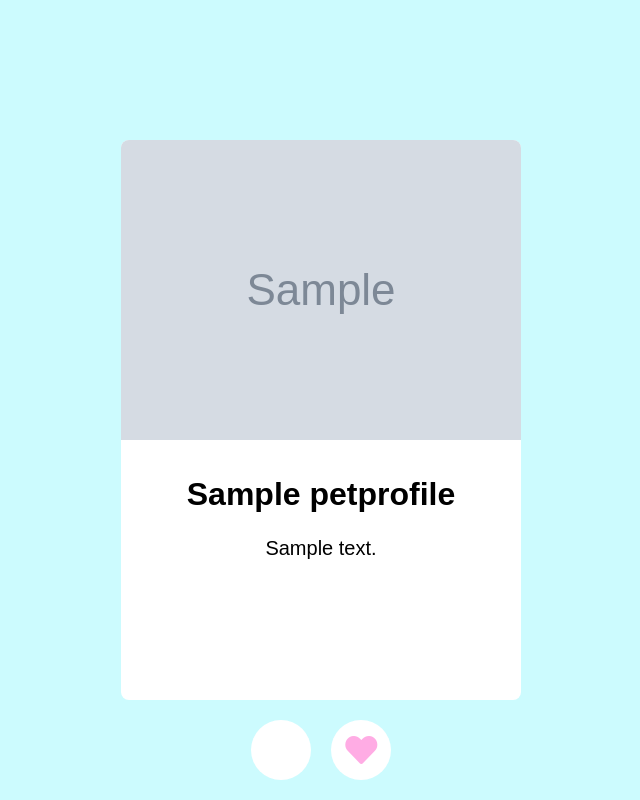
After one commit to yassinefri/Pedro-s-Pals, a Django app: page /pets/swipe/ in a window 1280 px wide. The commit adds this page. Shown: the whole page, without its empty margins (319-959 px from the left). Run offline with Django 5.2, Linux system fonts and the light colour scheme; tables that the repository leaves empty hold one stand-in row (values such as "Sample post"); grey boxes marked "Sample" are stand-in pictures; some libraries are stand-ins or nearby versions.

Commit message:
before merge

```diff
--- a/myproject/myproject/urls.py
+++ b/myproject/myproject/urls.py
@@ -2,6 +2,9 @@ from django.contrib import admin
 from django.urls import path, include
 from django.contrib.auth import views as auth_views
 from pet_profiles import views as pet_profiles_views
+from django.conf import settings
+from django.conf.urls.static import static
+
 
 urlpatterns = [
     path('admin/', admin.site.urls),
@@ -12,4 +15,7 @@ urlpatterns = [
     path('accounts/', include('django.contrib.auth.urls')),
     path('messaging/', include('messaging.urls')),
     path('', pet_profiles_views.index, name='home'),
-]
+    path('api/', include('pet_profiles.api_urls')),
+    path('api/', include('pet_profiles.api_urls')),
+      # Assurez-vous que cette ligne pointe vers le fichier api_urls.py
+]+ static(settings.MEDIA_URL, document_root=settings.MEDIA_ROOT)
--- /dev/null
+++ b/myproject/pet_profiles/templates/pet_profiles/swipe.html
@@ -0,0 +1,36 @@
+<!DOCTYPE html>
+<html lang="en">
+<head>
+    {% load static %}
+    <meta charset="UTF-8">
+    <meta name="viewport" content="width=device-width, initial-scale=1.0">
+    <title>Swipe Pets</title>
+    <link rel="stylesheet" href="{% static 'css/swipe.css' %}">
+    <link href="https://cdnjs.cloudflare.com/ajax/libs/font-awesome/5.15.1/css/all.min.css" rel="stylesheet">
+</head>
+<body>
+    <div class="tinder">
+        <div class="tinder--status">
+            <i class="fa fa-remove"></i>
+            <i class="fa fa-heart"></i>
+        </div>
+
+        <div class="tinder--cards">
+            {% for pet in pet_profiles %}
+            <div class="tinder--card">
+                <img src="{{ pet.photo.url }}" alt="{{ pet.name }}">
+                <h3>{{ pet.name }}</h3>
+                <p>{{ pet.description }}</p>
+            </div>
+            {% endfor %}
+        </div>
+
+        <div class="tinder--buttons">
+            <button id="nope"><i class="fa fa-remove"></i></button>
+            <button id="love"><i class="fa fa-heart"></i></button>
+        </div>
+    </div>
+    <script src="https://hammerjs.github.io/dist/hammer.min.js"></script>
+    <script src="{% static 'js/swipe.js' %}"></script>
+</body>
+</html>
--- a/myproject/pet_profiles/urls.py
+++ b/myproject/pet_profiles/urls.py
@@ -1,12 +1,16 @@
 from django.urls import path
 from . import views
+from .views import PetProfileListCreate, PetProfileDetail
 
 app_name = 'pet_profiles'
 urlpatterns = [
+     path('api/pets/', PetProfileListCreate.as_view(), name='petprofile-list-create'),
+    path('api/pets/<int:pk>/', PetProfileDetail.as_view(), name='petprofile-detail'),
     path('', views.index, name='index'),
     path('<int:pet_id>/', views.detail, name='detail'),
     path('create/', views.create_pet_profile, name='create_pet_profile'),
     path('search/', views.search, name='search'),
     path('signup/', views.signup, name='signup'),
     path('login/', views.login_view, name='login'),
+    path('swipe/', views.swipe_pets, name='swipe'),
 ]
--- a/myproject/pet_profiles/views.py
+++ b/myproject/pet_profiles/views.py
@@ -9,6 +9,22 @@ from django.contrib.auth import login, authenticate, logout
 from django.contrib.auth.forms import UserCreationForm
 from django.contrib import messages
 from .forms import SignUpForm
+from rest_framework import generics
+from .models import PetProfile
+from rest_framework.permissions import IsAuthenticated
+from .serializers import PetProfileSerializer
+from .models import PetProfile
+
+
+class PetProfileListCreate(generics.ListCreateAPIView):
+    queryset = PetProfile.objects.all()
+    serializer_class = PetProfileSerializer
+    permission_classes = [IsAuthenticated]
+
+class PetProfileDetail(generics.RetrieveUpdateDestroyAPIView):
+    queryset = PetProfile.objects.all()
+    serializer_class = PetProfileSerializer
+    permission_classes = [IsAuthenticated]
 
 def index(request):
     pet_profiles = PetProfile.objects.all()
@@ -80,3 +96,7 @@ def login_view(request):
 def logout_view(request):
     logout(request)
     return redirect('login')
+
+def swipe_pets(request):
+    pet_profiles = PetProfile.objects.all()
+    return render(request, 'pet_profiles/swipe.html', {'pet_profiles': pet_profiles})
--- a/myproject/requirements.txt
+++ b/myproject/requirements.txt
@@ -1,3 +1,4 @@
 Django>=3.2,<4.0
 psycopg2-binary>=2.8
 Pillow
+djangorestframework
--- /dev/null
+++ b/myproject/static/css/swipe.css
@@ -0,0 +1,144 @@
+/* swipe.css */
+
+*, *:before, *:after {
+    box-sizing: border-box;
+    padding: 0;
+    margin: 0;
+  }
+
+  body {
+    background: #CCFBFE;
+    overflow: hidden;
+    font-family: sans-serif;
+  }
+
+  .tinder {
+    width: 100vw;
+    height: 100vh;
+    overflow: hidden;
+    display: flex;
+    flex-direction: column;
+    position: relative;
+    opacity: 0;
+    transition: opacity 0.1s ease-in-out;
+  }
+
+  .loaded.tinder {
+    opacity: 1;
+  }
+
+  .tinder--status {
+    position: absolute;
+    top: 50%;
+    margin-top: -30px;
+    z-index: 2;
+    width: 100%;
+    text-align: center;
+    pointer-events: none;
+  }
+
+  .tinder--status i {
+    font-size: 100px;
+    opacity: 0;
+    transform: scale(0.3);
+    transition: all 0.2s ease-in-out;
+    position: absolute;
+    width: 100px;
+    margin-left: -50px;
+  }
+
+  .tinder_love .fa-heart {
+    opacity: 0.7;
+    transform: scale(1);
+  }
+
+  .tinder_nope .fa-remove {
+    opacity: 0.7;
+    transform: scale(1);
+  }
+
+  .tinder--cards {
+    flex-grow: 1;
+    padding-top: 40px;
+    text-align: center;
+    display: flex;
+    justify-content: center;
+    align-items: flex-end;
+    z-index: 1;
+  }
+
+  .tinder--card {
+    display: inline-block;
+    width: 90vw;
+    max-width: 400px;
+    height: 70vh;
+    background: #FFFFFF;
+    padding-bottom: 40px;
+    border-radius: 8px;
+    overflow: hidden;
+    position: absolute;
+    will-change: transform;
+    transition: all 0.3s ease-in-out;
+    cursor: -webkit-grab;
+    cursor: -moz-grab;
+    cursor: grab;
+  }
+
+  .moving.tinder--card {
+    transition: none;
+    cursor: -webkit-grabbing;
+    cursor: -moz-grabbing;
+    cursor: grabbing;
+  }
+
+  .tinder--card img {
+    max-width: 100%;
+    pointer-events: none;
+  }
+
+  .tinder--card h3 {
+    margin-top: 32px;
+    font-size: 32px;
+    padding: 0 16px;
+    pointer-events: none;
+  }
+
+  .tinder--card p {
+    margin-top: 24px;
+    font-size: 20px;
+    padding: 0 16px;
+    pointer-events: none;
+  }
+
+  .tinder--buttons {
+    flex: 0 0 100px;
+    text-align: center;
+    padding-top: 20px;
+  }
+
+  .tinder--buttons button {
+    border-radius: 50%;
+    line-height: 60px;
+    width: 60px;
+    border: 0;
+    background: #FFFFFF;
+    display: inline-block;
+    margin: 0 8px;
+  }
+
+  .tinder--buttons button:focus {
+    outline: 0;
+  }
+
+  .tinder--buttons i {
+    font-size: 32px;
+    vertical-align: middle;
+  }
+
+  .fa-heart {
+    color: #FFACE4;
+  }
+
+  .fa-remove {
+    color: #CDD6DD;
+  }
--- /dev/null
+++ b/myproject/static/js/swipe.js
@@ -0,0 +1,99 @@
+/* swipe.js */
+
+'use strict';
+
+var tinderContainer = document.querySelector('.tinder');
+var allCards = document.querySelectorAll('.tinder--card');
+var nope = document.getElementById('nope');
+var love = document.getElementById('love');
+
+function initCards(card, index) {
+  var newCards = document.querySelectorAll('.tinder--card:not(.removed)');
+
+  newCards.forEach(function (card, index) {
+    card.style.zIndex = allCards.length - index;
+    card.style.transform = 'scale(' + (20 - index) / 20 + ') translateY(-' + 30 * index + 'px)';
+    card.style.opacity = (10 - index) / 10;
+  });
+
+  tinderContainer.classList.add('loaded');
+}
+
+initCards();
+
+allCards.forEach(function (el) {
+  var hammertime = new Hammer(el);
+
+  hammertime.on('pan', function (event) {
+    el.classList.add('moving');
+  });
+
+  hammertime.on('pan', function (event) {
+    if (event.deltaX === 0) return;
+    if (event.center.x === 0 && event.center.y === 0) return;
+
+    tinderContainer.classList.toggle('tinder_love', event.deltaX > 0);
+    tinderContainer.classList.toggle('tinder_nope', event.deltaX < 0);
+
+    var xMulti = event.deltaX * 0.03;
+    var yMulti = event.deltaY / 80;
+    var rotate = xMulti * yMulti;
+
+    event.target.style.transform = 'translate(' + event.deltaX + 'px, ' + event.deltaY + 'px) rotate(' + rotate + 'deg)';
+  });
+
+  hammertime.on('panend', function (event) {
+    el.classList.remove('moving');
+    tinderContainer.classList.remove('tinder_love');
+    tinderContainer.classList.remove('tinder_nope');
+
+    var moveOutWidth = document.body.clientWidth;
+    var keep = Math.abs(event.deltaX) < 80 || Math.abs(event.velocityX) < 0.5;
+
+    event.target.classList.toggle('removed', !keep);
+
+    if (keep) {
+      event.target.style.transform =event.target.style.transform = '';
+    } else {
+      var endX = Math.max(Math.abs(event.velocityX) * moveOutWidth, moveOutWidth);
+      var toX = event.deltaX > 0 ? endX : -endX;
+      var endY = Math.abs(event.velocityY) * moveOutWidth;
+      var toY = event.deltaY > 0 ? endY : -endY;
+      var xMulti = event.deltaX * 0.03;
+      var yMulti = event.deltaY / 80;
+      var rotate = xMulti * yMulti;
+
+      event.target.style.transform = 'translate(' + toX + 'px, ' + (toY + event.deltaY) + 'px) rotate(' + rotate + 'deg)';
+      initCards();
+    }
+  });
+});
+
+function createButtonListener(love) {
+  return function (event) {
+    var cards = document.querySelectorAll('.tinder--card:not(.removed)');
+    var moveOutWidth = document.body.clientWidth * 1.5;
+
+    if (!cards.length) return false;
+
+    var card = cards[0];
+
+    card.classList.add('removed');
+
+    if (love) {
+      card.style.transform = 'translate(' + moveOutWidth + 'px, -100px) rotate(-30deg)';
+    } else {
+      card.style.transform = 'translate(-' + moveOutWidth + 'px, -100px) rotate(30deg)';
+    }
+
+    initCards();
+
+    event.preventDefault();
+  };
+}
+
+var nopeListener = createButtonListener(false);
+var loveListener = createButtonListener(true);
+
+nope.addEventListener('click', nopeListener);
+love.addEventListener('click', loveListener);
```
Also changed, not shown: myproject/myproject/settings.py (+9 -0 lines), myproject/pet_profiles/api_urls.py (added, +7 -0 lines), myproject/pet_profiles/serializers.py (added, +7 -0 lines), myproject/static/css/styles.css (+27 -0 lines), myproject/templates/home.html (+47 -1 lines).
